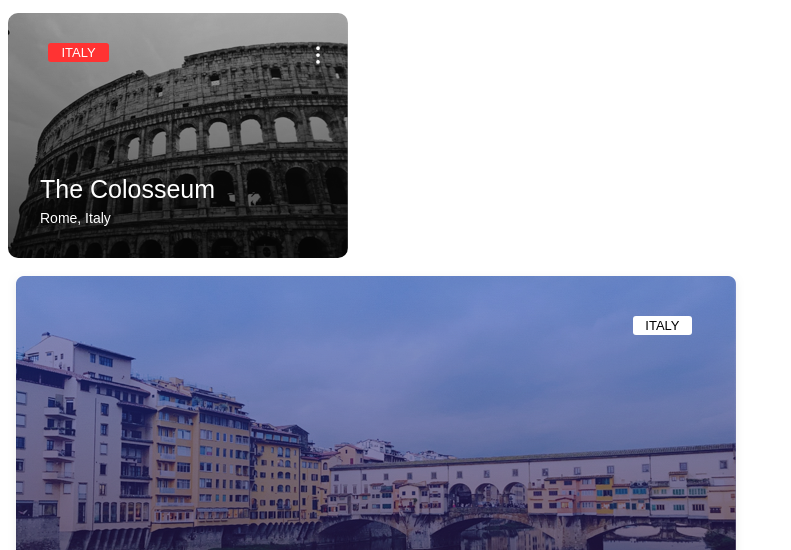
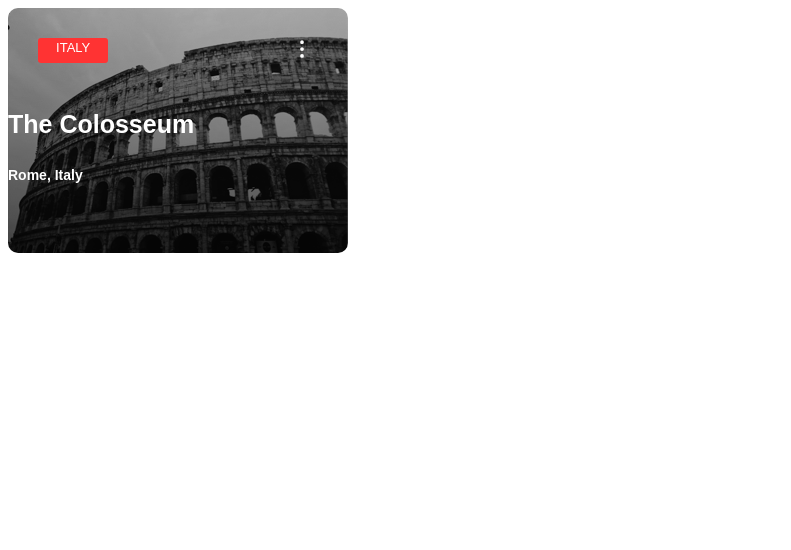
Before and after one commit to Eleven-SHI/JiangrenFrontend, a plain HTML site: page index.html in a window 1280 px wide. Shown: the top 550 px of the page, without its empty margins (0-791 px from the left). Drawn offline with Linux system fonts and the light colour scheme.

Commit message:
flexbox practise1
card1 editon1

```diff
--- a/index.html
+++ b/index.html
@@ -10,23 +10,26 @@
 </head>
 
 <body>
-    <div class="card1-container">
-        <div class="card1-tag">
-            <p>ITALY</p>
+    <div class="card1">
+        <div class="card1-container1">
+            <div class="card1__tag">ITALY</div>
+            <button class="card1__btn">
+                <img src="./img/more.svg" alt="navigate button">
+            </button>
         </div>
-        <div class="card1-menu">
-            <img src="./img/more.svg" alt="navigate button">
-        </div>
-        <div class="card1-title">
-            The Colosseum
-        </div>
-        <div class="card1-desc">
-            Rome, Italy
+        <div class="card1-container2">
+            <h1 class="card1__title">
+                The Colosseum
+            </h1>
+            <h2 class="card1__subtitle">
+                Rome, Italy
+            </h2>
         </div>
     </div>
-    <div class="card2-container">
+
+    <!-- <div class="card2-container">
         <div class="card2-tag">
-            <p>ITALY</p>
+            <span>ITALY</span>
         </div>
         <div class="card2-ifo">
             <div class="card2-date">
@@ -36,11 +39,11 @@
                 Florence, Italy
             </div>
         </div>
-        <div class="card2-button">
-            <p>View trip</p>
-        </div>
+        <button class="card2__btn">
+            View trip
+        </button>
 
-    </div>
+    </div> -->
 </body>
 
 </html>
--- a/styles/styles.css
+++ b/styles/styles.css
@@ -1,54 +1,51 @@
-.card1-container{
+.card1{
     background-image: url("../img/bg-4.png");
     border-radius: 10px;
     width: 340px;
     height: 245px;
+    display: flex;
+    flex-direction: column;
 }
 
-.card1-tag{
+.card1-container1{
+    display: flex;
+    flex-direction: row;
+    justify-content: space-between;
+    padding: 30px;
+}
+
+.card1__tag{
     background-color:#ff3333;
     width: 18%;
-    min-height: 10px;
+    /* min-height: 10px; */
     border-radius: 3px;
-    position: relative;
-    left: 40px;
-    top: 30px;
-}
 
-.card1-tag p {
-    padding: 2px 12px;
+    padding: 2px 10px;
     font-family: sans-serif;
     font-size: 13px;
     color: white;
     text-align: center;
 }
 
-/* .card1-menu{
-    float: left;
-    width: 170px;
-    margin-left: 170px;
-    overflow: auto;
-} */
-.card1-menu{
-    position: relative;
-    top:0px;
-    left: 300px;
+.card1__btn{
+    border: none;
+    background-color: transparent;
 }
-.card1-menu img{
-    /* position: relative;
-    left:130px; */
+.card1__btn img{
     width: 20px;
     height: 20px;
     border-radius: 50%;
 }
-.card1-menu img:hover{
+.card1__btn img:hover{
     background-color: gray;
 }
 
-.card1-title{
-    position: absolute;
-    left: 40px;
-    top: 175px;
+.card1-container2{
+    display: flex;
+    flex-direction: column;
+}
+
+.card1__title{
 
     font-family: Arial, sans-serif;
     color: white;
@@ -56,15 +53,15 @@
 
 }
 
-.card1-desc{
-    position: absolute;
-    left: 40px;
-    top: 210px;
+.card1__subtitle{
 
     font-family:Arial, sans-serif;
     color: white;
     font-size: 14px;
 }
+
+
+
 
 .card2-container{
     background-image: url("../img/bg-2.png");
@@ -85,7 +82,7 @@
     /* align-items: center; */
 }
 
-.card2-tag p {
+.card2-tag span {
     padding: 2px 12px;
     font-family: sans-serif;
     font-size: 13px;
@@ -122,20 +119,18 @@
     font-size: 50px;
 }
 
-.card2-button{
-    /* background-color:blue; */
+.card2__btn{
+    background-color:transparent;
     background-image: linear-gradient(to right, rgb(60, 60, 226), rgb(36, 90, 238));
     width: 15%;
     min-height: 35px;
+    border: none;
     border-radius: 25px;
     position: relative;
     /* float: left; */
     left: 575px;
     top: 205px;
     /* align-items: center; */
-}
-
-.card2-button p {
     padding: 8px 12px;
     font-family: sans-serif;
     font-size: 15px;
@@ -143,7 +138,15 @@
     text-align: center;
 }
 
-.card2-button:hover{
+/* .card2__btn p {
+    padding: 8px 12px;
+    font-family: sans-serif;
+    font-size: 15px;
+    color: white;
+    text-align: center;
+} */
+
+.card2__btn:hover{
     /* background-color: rgb(5, 5, 199); */
     background-image: linear-gradient(to right, rgb(60, 60, 161), rgb(13, 57, 179));
 }
```
